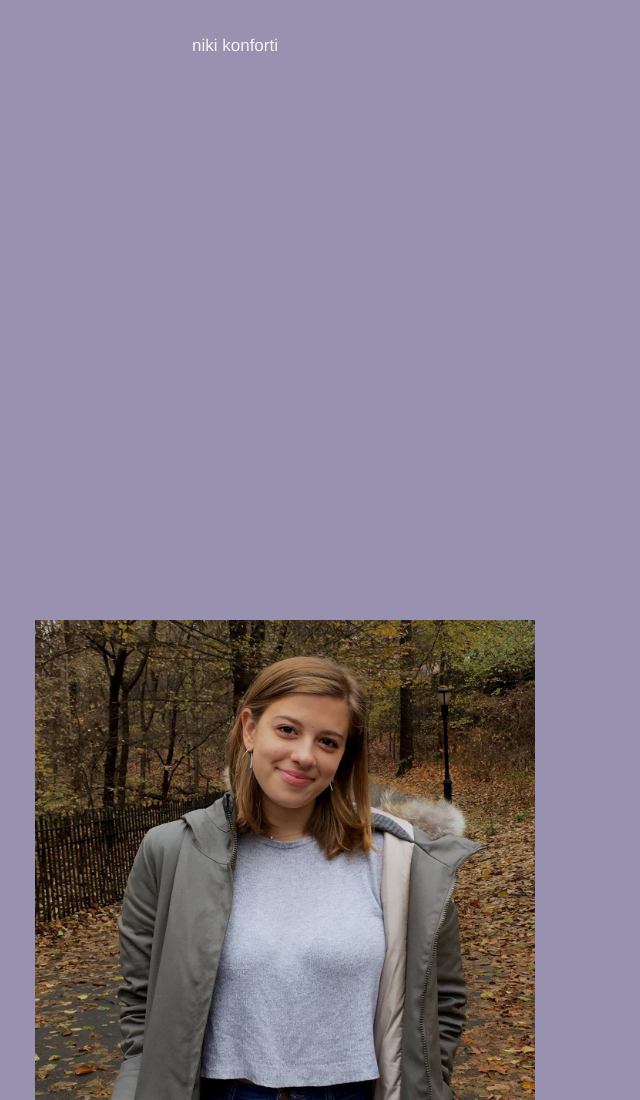
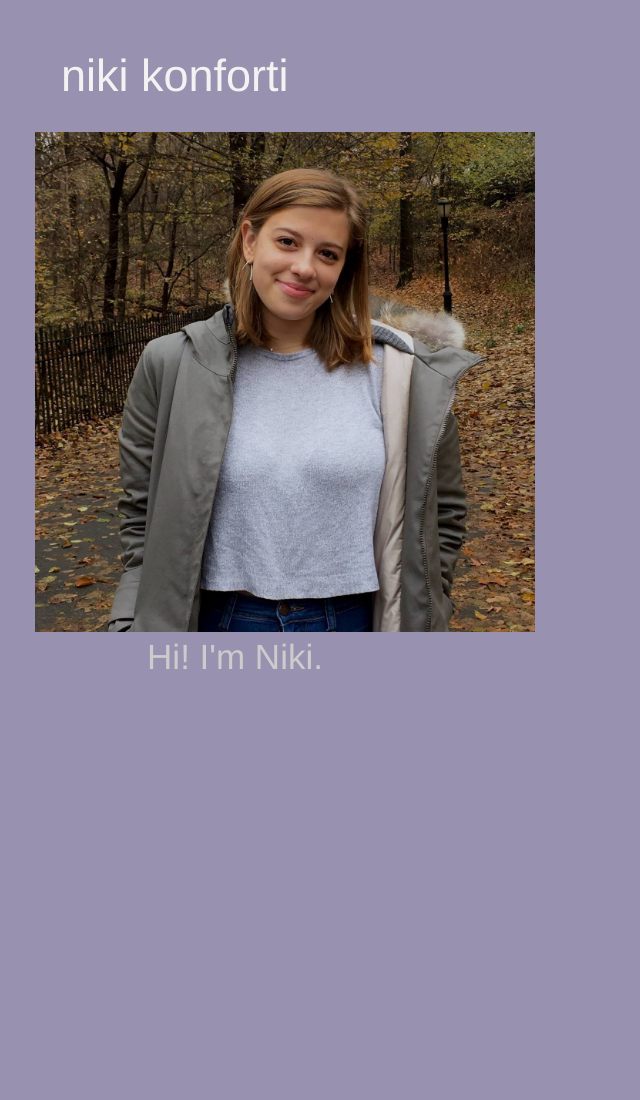
Before and after one commit to nikikonforti/nikikonforti.github.io, a plain HTML site: page index.html in a window 1280 px wide. Shown: the top 1100 px of the page, without its empty margins (0-640 px from the left). Drawn offline with nearby package versions, Linux system fonts and the light colour scheme.

Commit message:
font size

```diff
--- a/index.html
+++ b/index.html
@@ -34,7 +34,6 @@
   text-align: center;
   padding: 14px 16px;
   text-decoration: none;
-  font-size: 17px;
 }
 .topnav a:hover {
   color: black;
@@ -95,7 +94,6 @@ a{
   text-align: center;
   padding: 14px 16px;
   text-decoration: none;
-  font-size: 17px;
 }
 .sticky + .content {
   padding-top: 102px;
@@ -111,7 +109,7 @@ a{
 <body>
   <div class = "container">
     <div class="topnav">
-      <a class="header" id="follow"> niki konforti </a>
+      <a class="title" id="follow"> niki konforti </a>
     </div>
     <div class = "main_container">
       <img id = "me" src="content/nikiphoto.jpg">
```
